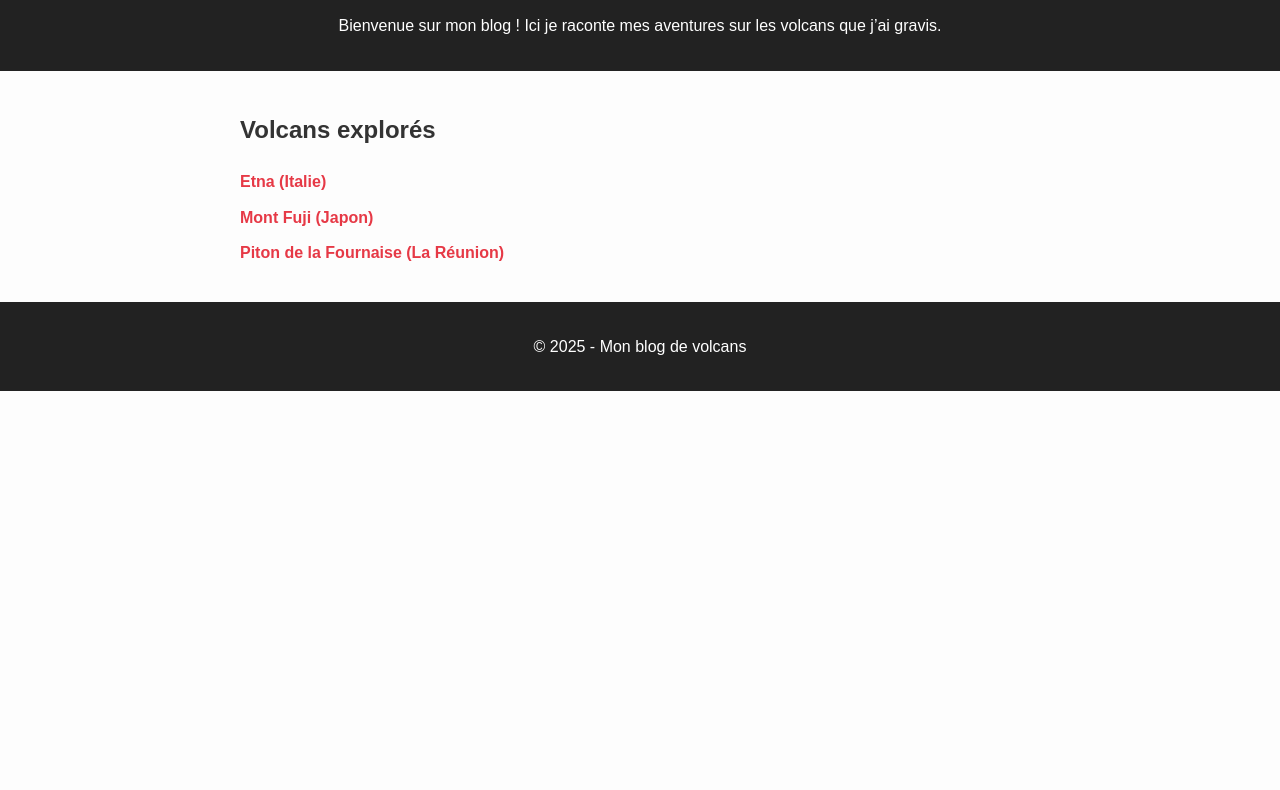
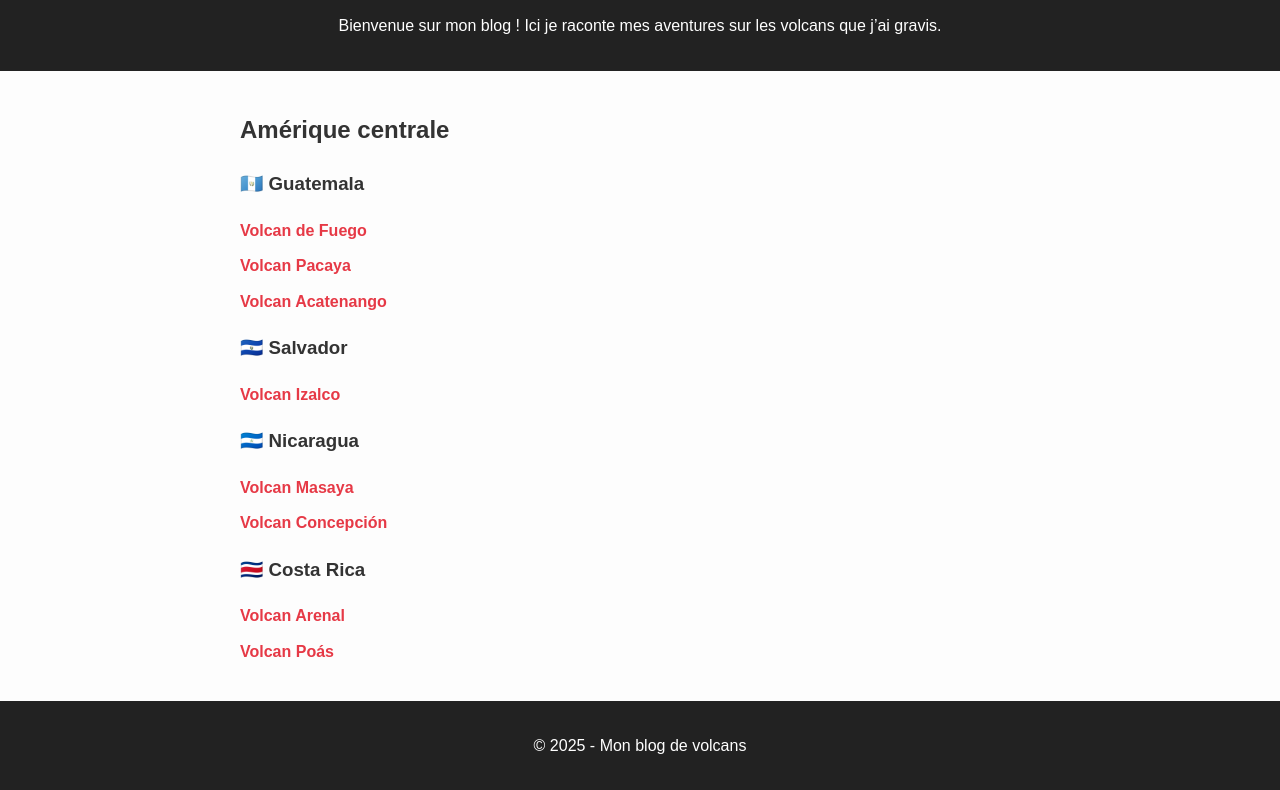
Before and after one commit to volcarno/mon_blog, a plain HTML site: page index.html in a window 1280 px wide. Shown: the part 70-860 px from the top of the page. Before the commit the page ends 800 px from the top, so only its background shows below. Drawn offline with Linux system fonts and the light colour scheme.

Commit message:
Update index.html

```diff
--- a/index.html
+++ b/index.html
@@ -12,11 +12,30 @@
   </header>
 
   <main>
-    <h2>Volcans explorés</h2>
+    <h2>Amérique centrale</h2>
+
+    <h3>🇬🇹 Guatemala</h3>
     <ul class="volcan-list">
-      <li><a href="etna.html">Etna (Italie)</a></li>
-      <li><a href="#">Mont Fuji (Japon)</a></li>
-      <li><a href="#">Piton de la Fournaise (La Réunion)</a></li>
+      <li><a href="guatemala_fuego.html">Volcan de Fuego</a></li>
+      <li><a href="guatemala_pacaya.html">Volcan Pacaya</a></li>
+      <li><a href="guatemala_acatenango.html">Volcan Acatenango</a></li>
+    </ul>
+
+    <h3>🇸🇻 Salvador</h3>
+    <ul class="volcan-list">
+      <li><a href="salvador_izalco.html">Volcan Izalco</a></li>
+    </ul>
+
+    <h3>🇳🇮 Nicaragua</h3>
+    <ul class="volcan-list">
+      <li><a href="nicaragua_masaya.html">Volcan Masaya</a></li>
+      <li><a href="nicaragua_concepcion.html">Volcan Concepción</a></li>
+    </ul>
+
+    <h3>🇨🇷 Costa Rica</h3>
+    <ul class="volcan-list">
+      <li><a href="costa_rica_arenal.html">Volcan Arenal</a></li>
+      <li><a href="costa_rica_poas.html">Volcan Poás</a></li>
     </ul>
   </main>
 
```
